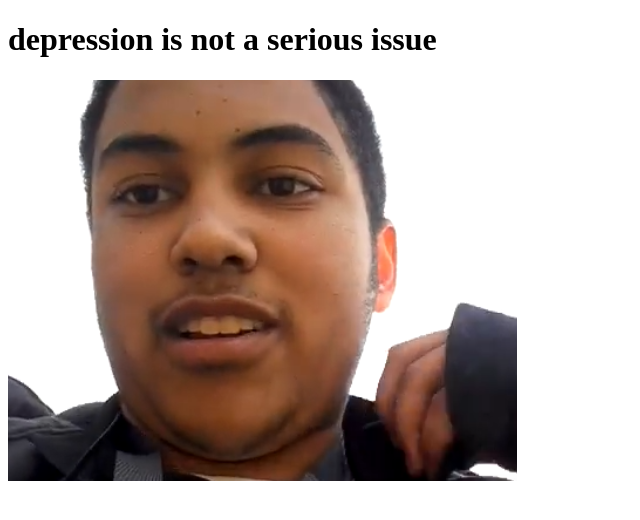
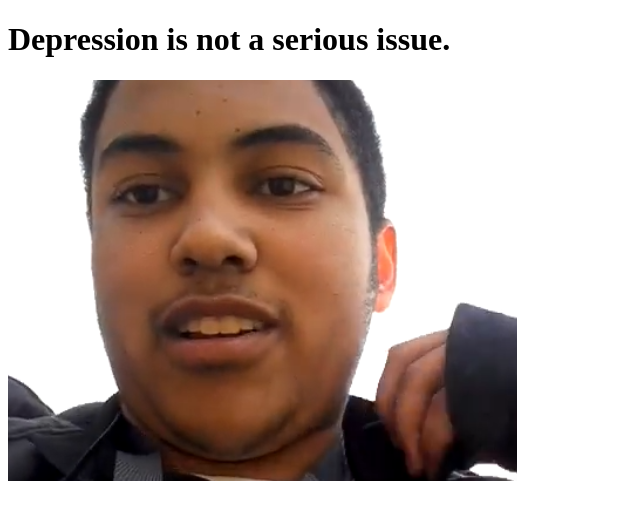
Before and after one commit to p621877/Test, a plain HTML site: page index.html in a window 1280 px wide. Shown: the whole page, without its empty margins (0-640 px from the left). Drawn offline with Linux system fonts and the light colour scheme.

Commit message:
Update index.html

```diff
--- a/index.html
+++ b/index.html
@@ -1,7 +1,7 @@
 <!doctype html>
 <html lang="en">
 <body>
-<h1>depression is not a serious issue</h1>
+<h1>Depression is not a serious issue.</h1>
 <img src="https://raw.githubusercontent.com/p621877/Test/master/noah%20parker%20castro.png">
 </body>
 </html>
```
